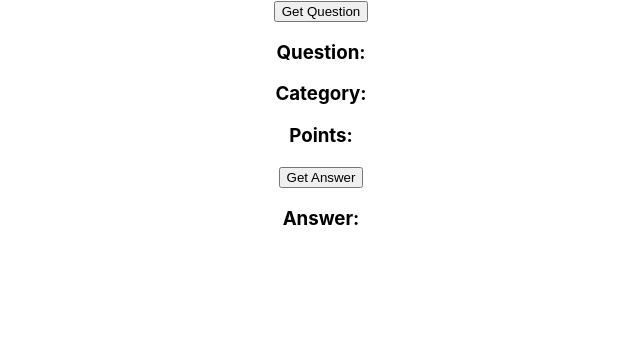
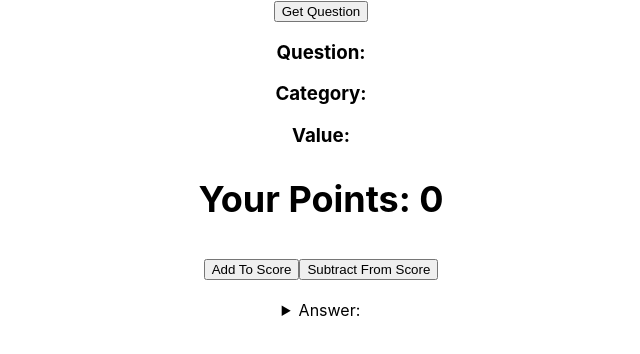
Before and after one commit to Sinuhem23/Jeopardy, a React (Create React App) app: page / in a window 1280 px wide. Shown: the top 354 px of the page, without its empty margins (319-959 px from the left). Built offline with nearby package versions, Linux system fonts and the light colour scheme.

Commit message:
functions are working properly, still need to add a reset

```diff
--- a/src/questions.js
+++ b/src/questions.js
@@ -1,4 +1,5 @@
 import React, { Component } from 'react';
+import './question.css';
 
 /*
 
@@ -26,9 +27,11 @@ class Questions extends Component {
   state = {
     id: '',
     answer: '',
+    toggle: true,
     question: '',
     category: '',
     value: '',
+    score: 0,
   };
 
   getRandomQuestion = () => {
@@ -37,46 +40,56 @@ class Questions extends Component {
       .then((data) => {
         console.log(data[0]);
         let q = data[0].id;
-        // get answer
+        // get question, category, answer and points.
         if (q) {
           this.setState({
-            id: data[0].id,
             question: data[0].question,
-          });
-        }
-        // get question, category and points.
-        if (q) {
-          this.setState({
-            id: data[0].id,
-
             value: data[0].value,
-          });
-        }
-        if (q) {
-          this.setState({
-            id: data[0].id,
-
             category: data[0].category,
+            answer: data[0].answer,
+            toggle: false,
           });
         }
       });
   };
-  answer = () => {
-    fetch('http://jservice.io/api/random')
-      .then((res) => res.json())
-      .then((data) => {
-        console.log(data.answer);
-        if (data[0].id) {
-          this.setState({
-            id: data[0].id,
+  add() {
+    this.setState({
+      score: this.state.score + this.state.value,
+    });
+  }
+  subtract() {
+    this.setState({
+      score: this.state.score - this.state.value,
+    });
+  }
+  // answer = () => {
+  //   fetch('http://jservice.io/api/random')
+  //     .then((res) => res.json())
+  //     .then((data) => {
+  //       console.log(data.answer);
+  //       if (data[0].id) {
+  //         this.setState({
+  //           id: data[0].id,
 
-            answer: data[0].answer,
-          });
-        }
-      });
-  };
+  //           answer: data[0].answer,
+  //         });
+  //       }
+  //     });
+  // };
   componentDidMount() {
     console.log('Component Mounted');
+  }
+  // handleClose() {
+  //   if (this.componentDidMount) {
+
+  //   }
+  // }
+  componentWillUnmount() {
+    console.log('un-mounting');
+  }
+
+  toggleFunction() {
+    console.log('Toggled Answer');
   }
 
   render() {
@@ -87,9 +100,18 @@ class Questions extends Component {
         <button onClick={this.getRandomQuestion}> Get Question</button>
         <h3>Question: {this.state.question} </h3>
         <h3>Category: {this.state.category.title} </h3>
-        <h3>Points: {this.state.value} </h3>
-        <button onClick={this.answer}>Get Answer</button>
-        <h3>Answer: {this.state.answer} </h3>
+        <h3>Value: {this.state.value} </h3>
+        <h2>
+          <h2>Your Points: {this.state.score}</h2>
+          <button onClick={() => this.add()}>Add To Score</button>
+          <button onClick={() => this.subtract()}>Subtract From Score</button>
+        </h2>
+        {/* <button onClick={this.answer}>Get Answer</button>
+        <h3>Answer: {this.state.answer} </h3> */}
+        <details onToggle={this.toggleFunction}>
+          <summary>Answer:</summary>
+          <h3>{this.state.answer} </h3>
+        </details>
       </div>
     );
   }
```
Also changed, not shown: src/question.css (added).
